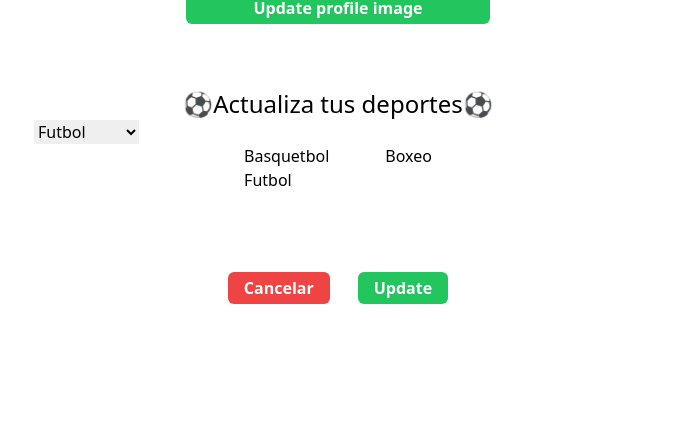
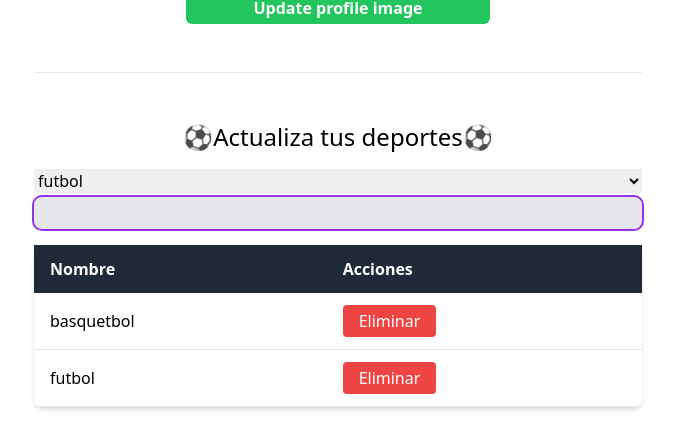
Before and after one commit to JorgeYael-CB/React-ChatClient, a React app: page /auth/register in a window 1280 px wide. Shown: the part 520-952 px from the top of the page, without its empty margins (302-977 px from the left). Before the commit the page ends 840 px from the top, so only its background shows below. Built offline with nearby package versions, Linux system fonts and the light colour scheme; the HTML template or start-up script is replaced by a standard one.

Commit message:
iniciando autocompletado de deportes

```diff
--- /dev/null
+++ b/src/components/ui/table.tsx
@@ -0,0 +1,120 @@
+import * as React from "react"
+
+import { cn } from "@/lib/utils"
+
+const Table = React.forwardRef<
+  HTMLTableElement,
+  React.HTMLAttributes<HTMLTableElement>
+>(({ className, ...props }, ref) => (
+  <div className="relative w-full overflow-auto">
+    <table
+      ref={ref}
+      className={cn("w-full caption-bottom text-sm", className)}
+      {...props}
+    />
+  </div>
+))
+Table.displayName = "Table"
+
+const TableHeader = React.forwardRef<
+  HTMLTableSectionElement,
+  React.HTMLAttributes<HTMLTableSectionElement>
+>(({ className, ...props }, ref) => (
+  <thead ref={ref} className={cn("[&_tr]:border-b", className)} {...props} />
+))
+TableHeader.displayName = "TableHeader"
+
+const TableBody = React.forwardRef<
+  HTMLTableSectionElement,
+  React.HTMLAttributes<HTMLTableSectionElement>
+>(({ className, ...props }, ref) => (
+  <tbody
+    ref={ref}
+    className={cn("[&_tr:last-child]:border-0", className)}
+    {...props}
+  />
+))
+TableBody.displayName = "TableBody"
+
+const TableFooter = React.forwardRef<
+  HTMLTableSectionElement,
+  React.HTMLAttributes<HTMLTableSectionElement>
+>(({ className, ...props }, ref) => (
+  <tfoot
+    ref={ref}
+    className={cn(
+      "border-t bg-zinc-100/50 font-medium [&>tr]:last:border-b-0 dark:bg-zinc-800/50",
+      className
+    )}
+    {...props}
+  />
+))
+TableFooter.displayName = "TableFooter"
+
+const TableRow = React.forwardRef<
+  HTMLTableRowElement,
+  React.HTMLAttributes<HTMLTableRowElement>
+>(({ className, ...props }, ref) => (
+  <tr
+    ref={ref}
+    className={cn(
+      "border-b transition-colors hover:bg-zinc-100/50 data-[state=selected]:bg-zinc-100 dark:hover:bg-zinc-800/50 dark:data-[state=selected]:bg-zinc-800",
+      className
+    )}
+    {...props}
+  />
+))
+TableRow.displayName = "TableRow"
+
+const TableHead = React.forwardRef<
+  HTMLTableCellElement,
+  React.ThHTMLAttributes<HTMLTableCellElement>
+>(({ className, ...props }, ref) => (
+  <th
+    ref={ref}
+    className={cn(
+      "h-10 px-2 text-left align-middle font-medium text-zinc-500 [&:has([role=checkbox])]:pr-0 [&>[role=checkbox]]:translate-y-[2px] dark:text-zinc-400",
+      className
+    )}
+    {...props}
+  />
+))
+TableHead.displayName = "TableHead"
+
+const TableCell = React.forwardRef<
+  HTMLTableCellElement,
+  React.TdHTMLAttributes<HTMLTableCellElement>
+>(({ className, ...props }, ref) => (
+  <td
+    ref={ref}
+    className={cn(
+      "p-2 align-middle [&:has([role=checkbox])]:pr-0 [&>[role=checkbox]]:translate-y-[2px]",
+      className
+    )}
+    {...props}
+  />
+))
+TableCell.displayName = "TableCell"
+
+const TableCaption = React.forwardRef<
+  HTMLTableCaptionElement,
+  React.HTMLAttributes<HTMLTableCaptionElement>
+>(({ className, ...props }, ref) => (
+  <caption
+    ref={ref}
+    className={cn("mt-4 text-sm text-zinc-500 dark:text-zinc-400", className)}
+    {...props}
+  />
+))
+TableCaption.displayName = "TableCaption"
+
+export {
+  Table,
+  TableHeader,
+  TableBody,
+  TableFooter,
+  TableHead,
+  TableRow,
+  TableCell,
+  TableCaption,
+}
--- a/src/interfaces/Api/User.interface.ts
+++ b/src/interfaces/Api/User.interface.ts
@@ -5,11 +5,15 @@ import { IDb, IEmoji } from "./";
 export type roles = 'ADMIN' | 'USER' | 'SUPER_USER' | 'DEVELOPER';
 export type country = "MX" | "US" | "UK" | "CA" | "GB" | "FR";
 
-export interface deport extends IDb { // relacion de muchos a muchos
+export interface IDeport extends IDb, IDeportCreacion { // relacion de muchos a muchos
+}
+
+export interface IDeportCreacion {
     deport: string;
 }
 
-export interface UserPreferences extends IDb {
+
+export interface IUserPreferences extends IDb {
     User: IUser;
     IsEdited: boolean;
     deport: string;
@@ -28,7 +32,7 @@ export interface IDataUser {
     description: string;
     country: country;
     age?: number;
-    deports?: deport[];
+    deports: IDeport[];
 }
 
 export interface IUser extends IDb, IDataUser {
--- /dev/null
+++ b/src/pages/Auth/components/TableDeports.tsx
@@ -0,0 +1,41 @@
+
+
+
+interface Props {
+  deports: string[];
+  onDelete:( deport: string ) => void;
+}
+
+
+export const TableDeports = ({deports, onDelete}:Props) => {
+
+
+
+  return (
+    <table className="bg-white shadow-md rounded-lg w-full">
+      <thead className="bg-gray-800 text-white">
+        <tr>
+          <th className="py-3 px-4 text-left">Nombre</th>
+          <th className="py-3 px-4 text-left">Acciones</th>
+        </tr>
+      </thead>
+      <tbody>
+        {
+          deports.length > 0
+          ?
+          deports.map( (d, index) => (
+            <tr key={index} className="border-b">
+              <td className="py-3 px-4">{d}</td>
+              <td className="py-3 px-4">
+                <button type="button" onClick={ () => onDelete(d) } className="bg-red-500 text-white px-4 py-1 rounded hover:bg-red-700">Eliminar</button>
+              </td>
+            </tr>
+          ))
+          :<tr>
+            <td className="font-bold text-xl">No hay deportes.</td>
+          </tr>
+        }
+      </tbody>
+    </table>
+  )
+}
--- a/src/pages/Auth/components/index.ts
+++ b/src/pages/Auth/components/index.ts
@@ -0,0 +1 @@
+export * from './TableDeports';
--- a/src/pages/Auth/register/UpdatedProfile.tsx
+++ b/src/pages/Auth/register/UpdatedProfile.tsx
@@ -1,6 +1,9 @@
 import { IUser } from "@/interfaces/Api"
 import { useRef, useState } from "react";
 import { NavLink } from "react-router-dom";
+import { TableDeports } from "../components";
+
+
 
 
 interface Props {
@@ -8,18 +11,47 @@ interface Props {
 }
 
 
+const testDeports: string[] = [
+  'futbol', 'basquetbol', 'voleibol', 'tenis', 'natación', 'atletismo', 'béisbol', 'rugby', 'ciclismo', 'boxeo',
+  'golf', 'hockey', 'esgrima', 'remo', 'surf', 'escalada', 'karate', 'judo', 'taekwondo', 'lucha libre',
+  'patinaje', 'snowboard', 'esquí', 'triatlón', 'pentatlón', 'bádminton', 'ping-pong', 'cricket', 'softbol', 'handball',
+  'waterpolo', 'polo', 'motociclismo', 'automovilismo', 'skateboarding', 'parkour', 'kickboxing', 'muay thai', 'sumo', 'kendo',
+  'lacrosse', 'floorball', 'ultimate frisbee', 'dardos', 'billar', 'bolos', 'pesca deportiva', 'tiro con arco', 'tiro deportivo', 'equitación',
+  'fútbol americano', 'balonmano', 'hockey sobre hielo', 'hockey sobre césped', 'bobsleigh', 'curling', 'rugby league', 'rugby union', 'netball', 'squash',
+  'tenis de mesa', 'badminton', 'fútbol sala', 'fútbol playa', 'kitesurf', 'windsurf', 'parapente', 'paracaidismo', 'buceo', 'espeleología',
+  'canotaje', 'kayak', 'rafting', 'vela', 'windsurf', 'kitesurf', 'bobsleigh', 'skeleton', 'luge', 'curling',
+  'esquí de fondo', 'biatlón', 'trineo', 'patinaje artístico', 'patinaje de velocidad', 'patinaje en línea', 'roller derby', 'hockey sobre patines',
+  'hockey subacuático', 'rugby subacuático','fútbol gaélico', 'hurling', 'camogie', 'shinty', 'pesäpallo', 'bandy', 'floorball', 'korfball', 'netball', 'pickleball'
+];
+
+
+
 export const UpdatedProfile = ( { user }: Props ) => {
   const [newImageProfile, setNewImageProfile] = useState('https://static-00.iconduck.com/assets.00/profile-default-icon-2048x2045-u3j7s5nj.png');
   const inputFileRef = useRef<HTMLInputElement>(null);
+  const [deports, setDeports] = useState<Set<string>>(new Set( user.deports.map( d => d.deport.toLowerCase() ) ));
 
 
+  const onDeleteDeport = ( deport: string ) => {
+    const newDeports = new Set(deports);
+    newDeports.delete(deport);
+
+    setDeports(newDeports);
+  }
+
+  const onAddDeport = ( deport: string ) => {
+    const newDeports = new Set(deports);
+    newDeports.add(deport)
+
+    setDeports(newDeports);
+  }
 
 
   return (
     <main>
       <h2 className="text-center text-5xl text-indigo-600 mt-16 font-bold">Actualiza tu informacion</h2>
 
-      <form className="flex flex-col gap-16 px-8 py-4 mt-20 max-w-2xl mx-auto bg-white">
+      <form className="flex flex-col gap-12 px-8 py-4 mt-20 max-w-2xl mx-auto bg-white">
 
         <div className="flex flex-col gap-3">
           <h4 className="text-center text-2xl font-medium">Actualiza tu foto de perfil</h4>
@@ -51,26 +83,26 @@ export const UpdatedProfile = ( { user }: Props ) => {
           </div>
         </div>
 
+        <hr />
+
         <div>
           <h4 className="text-center text-2xl font-medium">⚽Actualiza tus deportes⚽</h4>
 
-          <select name="deportes" id="deportes">
-            <option value="futbol">Futbol</option>
-            <option value="basquetbol">basquetbol</option>
-            <option value="karate">karate</option>
-            <option value="boxeo">boxeo</option>
-          </select>
+          {/* Pendiente el autocompletado */}
+          <div className="w-full flex flex-col gap-1 justify-center my-4">
+            <select onChange={ e => onAddDeport(e.target.value) } name="deportes" id="deportes">
+              {
+                testDeports.map( d => (
+                  <option key={d}>{d}</option>
+                ))
+              }
+            </select>
 
-          <div className="flex gap-14 justify-center">
-            <ul id="misDeportes">
-              {user.deports?.map( d => (
-                <li key={d.id}>{d.deport}</li>
-              ))}
-            </ul>
+            <input className="bg-gray-200 text-black font-semibold py-1 px-2 rounded-lg outline outline-2 outline-purple-600" type="text" />
+          </div>
 
-            <ul id="nuevosDeportes">
-              <li>Boxeo</li>
-            </ul>
+          <div className="flex gap-6 justify-center">
+            <TableDeports deports={ Array.from( deports ) } onDelete={onDeleteDeport}/>
           </div>
         </div>
 
```
